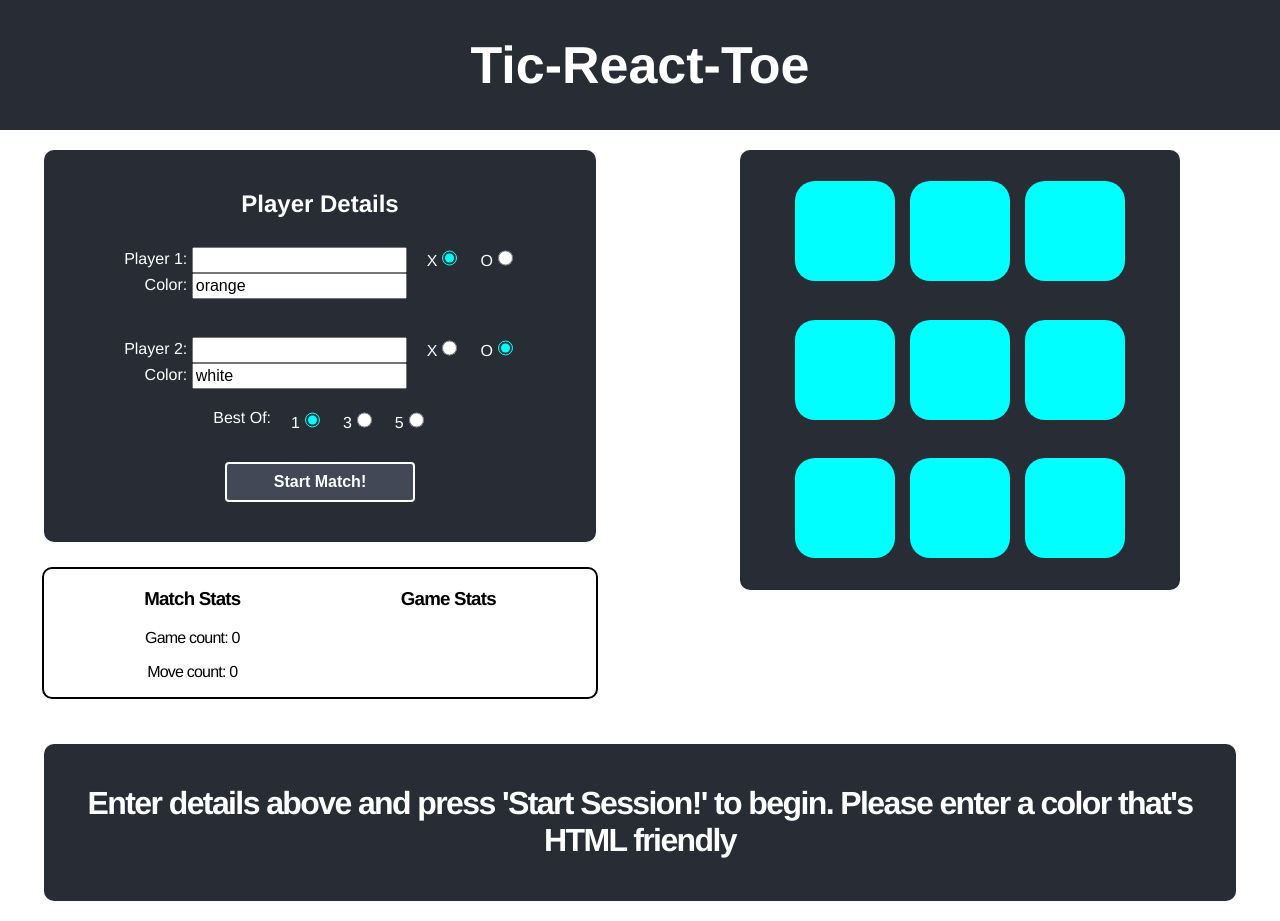
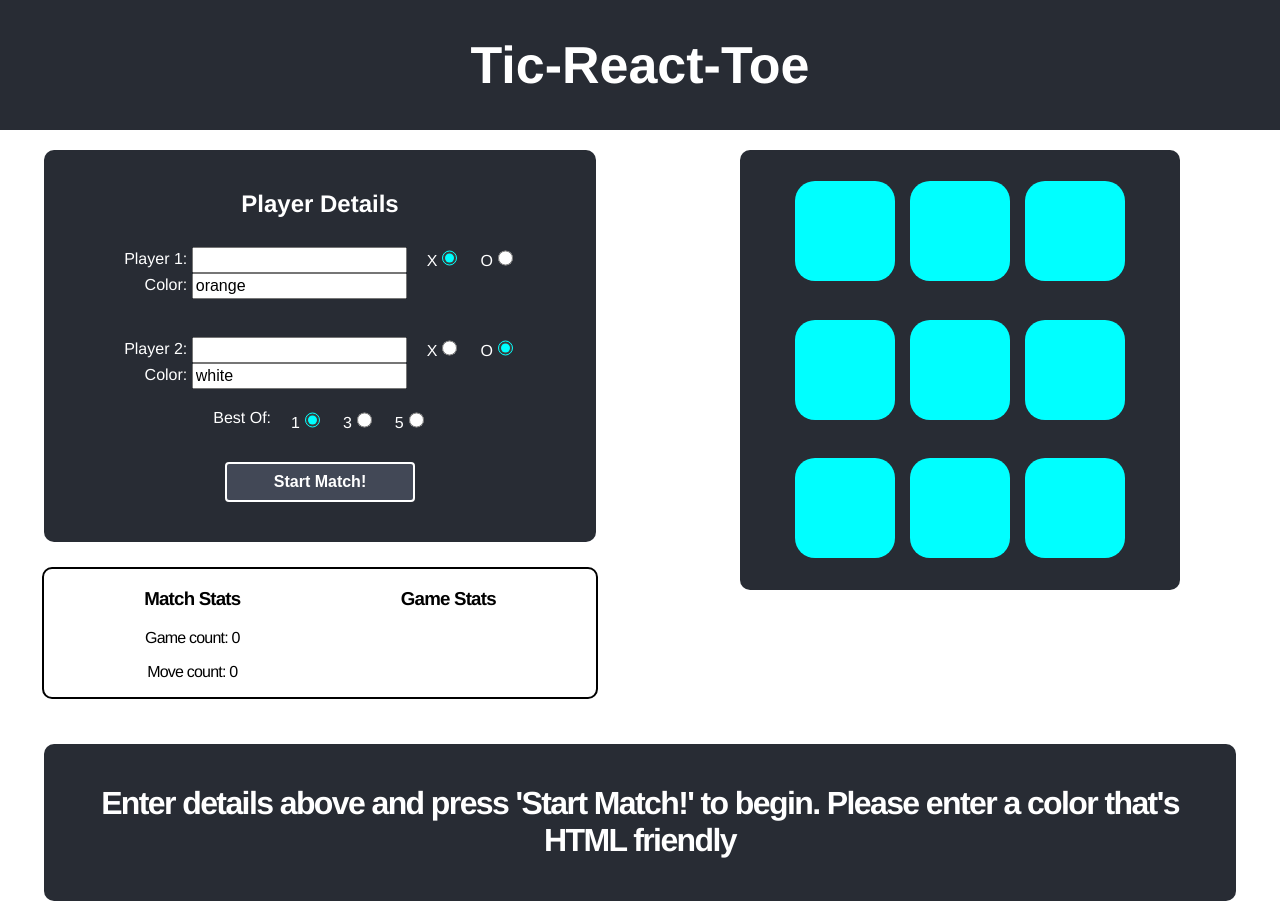
Before and after one commit to evmaperry/tic-react-toe, a React (Create React App) app: page / in a window 1280 px wide. Built offline with nearby package versions, Linux system fonts and the light colour scheme.

Commit message:
changed messages in MessagePanel

```diff
--- a/src/components/MessagePanel.js
+++ b/src/components/MessagePanel.js
@@ -15,12 +15,12 @@ class MessagePanel extends React.Component {
 
     // if session won by either player
     if (props.sessionWinner !== null) {
-      newMessage = `${props.sessionWinner} wins the session! Press 'Start Session!' to go again.`;
+      newMessage = `${props.sessionWinner} wins the session! Press 'Start Match!' to go again.`;
     }
 
     // start of session
     else if (props.gameOn === false && props.winner === null) {
-      newMessage = `Enter details above and press 'Start Session!' to begin. Please enter a color that's HTML friendly`;
+      newMessage = `Enter details above and press 'Start Match!' to begin. Please enter a color that's HTML friendly`;
     }
 
     else if (props.gameOn === false && props.winner) {
```
